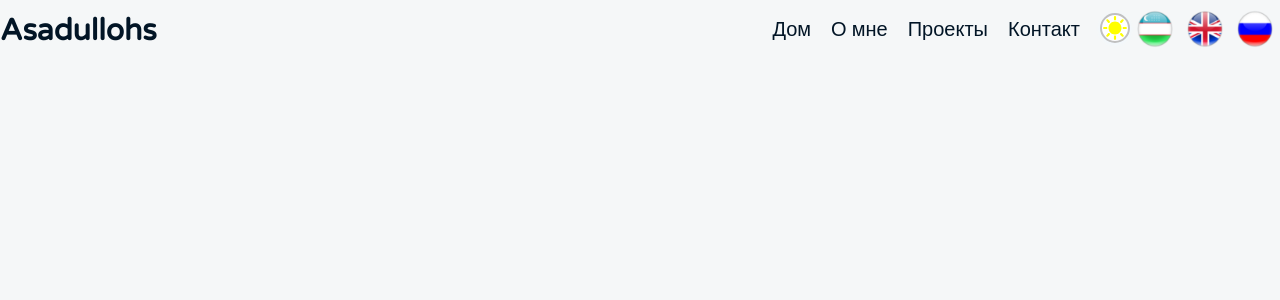
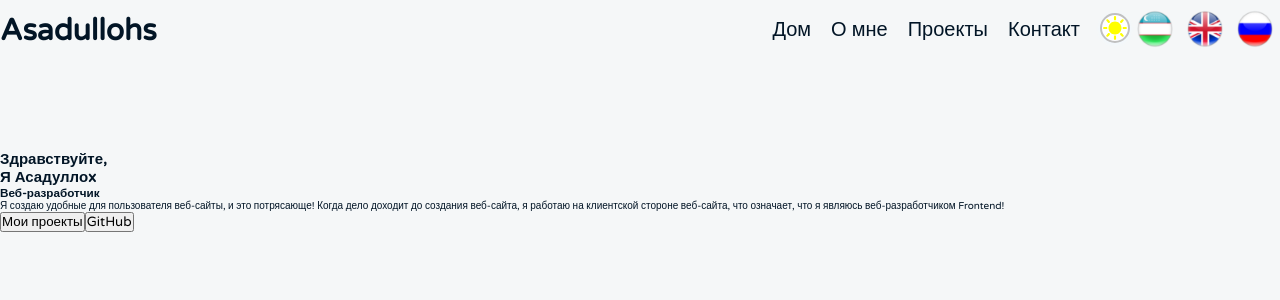
Before and after one commit to HumbleBoyy/Asadullohs, a React (Vite) app: page / in a window 1280 px wide. Shown: the top 300 px of the page. Built offline with nearby package versions, Linux system fonts and the light colour scheme.

Commit message:
Home page is being built

```diff
--- a/public/languages/en.json
+++ b/public/languages/en.json
@@ -4,5 +4,14 @@
      "about":"About",
      "projects":"Projects",
      "contact":"Contact"
+   },
+
+   "Home":{
+     "greeting":"Hi there,",
+     "name":"I am Asadulloh",
+     "profession":"Web-developer",
+     "paragraph":"I build user friendly websites which is amazing! When it comes to creating a website, I work on client-side of a website that means I am a Frontend Web-developer!",
+     "btn1":"My Projects",
+     "btn2":"GitHub"
    }
 }
--- a/public/languages/ru.json
+++ b/public/languages/ru.json
@@ -4,5 +4,13 @@
       "about":"О мне",
       "projects":"Проекты",
       "contact":"Контакт"
+    },
+    "Home":{
+      "greeting":"Здравствуйте,",
+      "name":"Я Асадуллоx",
+      "profession":"Веб-разработчик",
+      "paragraph":"Я создаю удобные для пользователя веб-сайты, и это потрясающе! Когда дело доходит до создания веб-сайта, я работаю на клиентской стороне веб-сайта, что означает, что я являюсь веб-разработчиком Frontend!",
+      "btn1":"Мои проекты",
+      "btn2":"GitHub"
     }
 }
--- a/public/languages/uz.json
+++ b/public/languages/uz.json
@@ -4,5 +4,13 @@
       "about":"Haqimda",
       "projects":"Loyihlar",
       "contact":"Bog'lanish"
-    }
+    },
+    "Home":{
+     "greeting":"Assalomu Alaykum,",
+     "name":"Men Asadulloh",
+     "profession":"Web-dasturchi",
+     "paragraph":"Men foydalanuvchilarga qulay veb-saytlar yarataman, bu ajoyib! Veb-sayt yaratish haqida gap ketganda, men veb-saytning tashqi ko'rinishini yarataman, ya'ni men Frontend Web-dasturchiman!",
+     "btn1":"Loyihlarim",
+     "btn2":"GitHub"
+   }
 }
--- a/src/App.jsx
+++ b/src/App.jsx
@@ -1,4 +1,5 @@
 import ModeDark from "./Components/DarkMode/ModeDark"
+import Home from "./Components/Home/Home"
 import Navbar from "./Components/Navbar/Navbar"
 
 
@@ -8,6 +9,7 @@ const App = () => {
   return (
     <>
       <Navbar/>
+      <Home/>
     </>
   )
 }
--- a/src/Components/Home/Home.jsx
+++ b/src/Components/Home/Home.jsx
@@ -1,9 +1,25 @@
+import { t } from 'i18next'
 import './home.css'
 
 const Home = () => {
   return (
     <>
-      Home
+      <section id='home' className='home'>
+        <div className="container">
+           <div className="home_items_wrapper">
+              <div className="home_item_right">
+                 <h1 className='greeting'>{t("Home.greeting")}</h1>
+                 <h2 className='name'>{t("Home.name")}</h2>
+                 <h3 className='profession'>{t("Home.profession")}</h3>
+                 <p className='info_paragraph'>{t("Home.paragraph")}</p>
+                 <div className='home_buttons'>
+                    <button className='home_btn'>{t("Home.btn1")}</button>
+                    <button className='home_btn'>{t("Home.btn2")}</button>
+                 </div>
+              </div>
+           </div>
+        </div>
+      </section>
     </>
   )
 }
--- a/src/Components/Home/home.css
+++ b/src/Components/Home/home.css
@@ -0,0 +1,4 @@
+.home {
+    height: 100vh;
+    padding: 15rem 0rem;
+}
```
